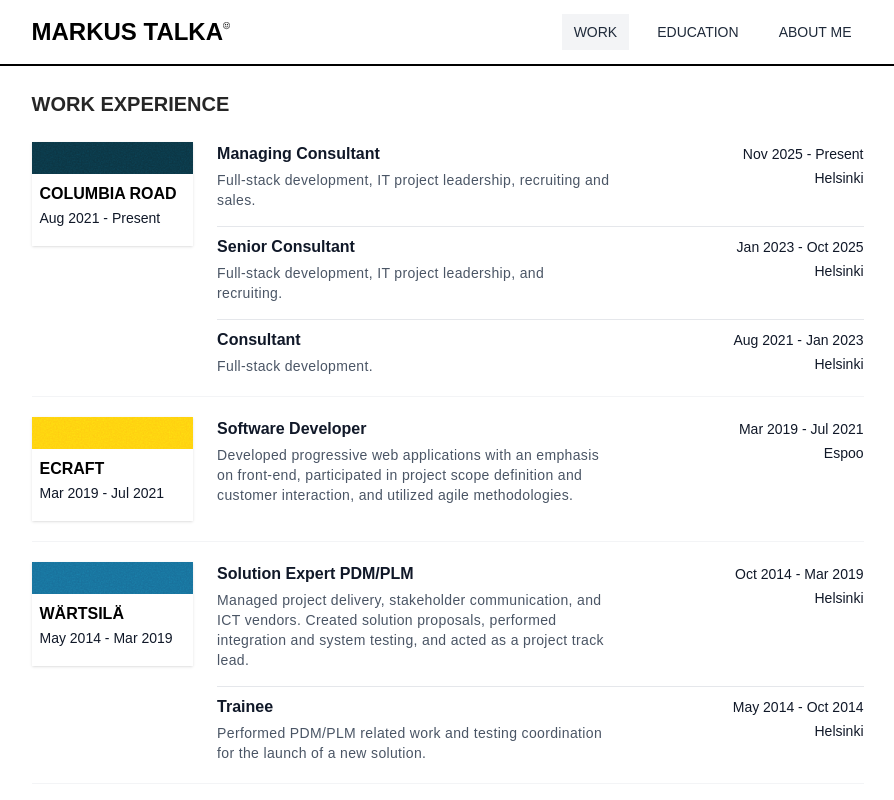
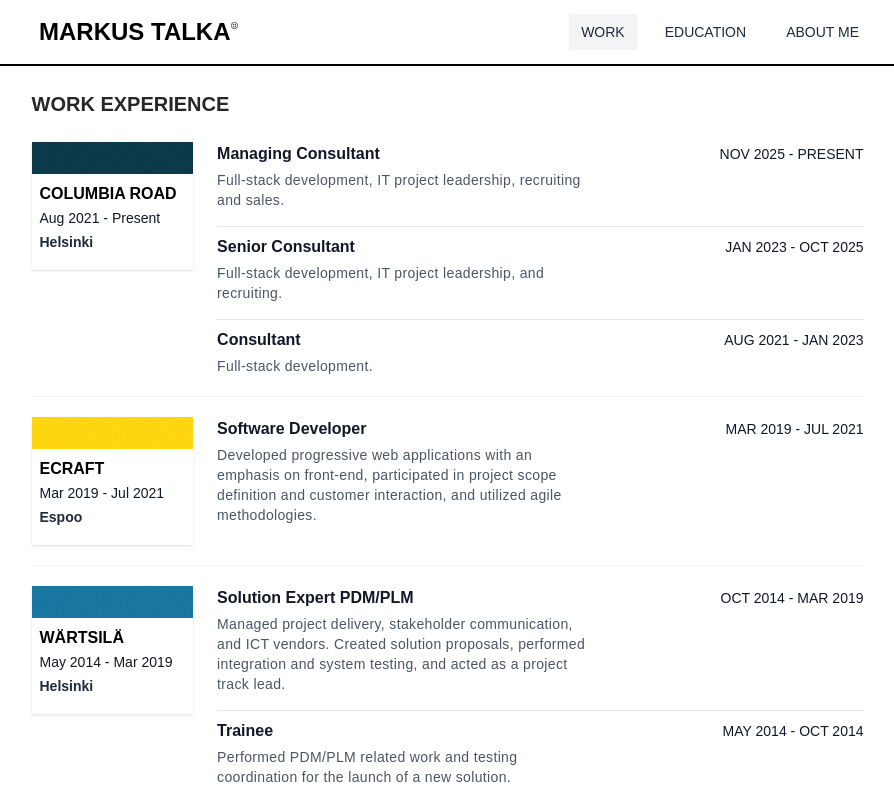
Before and after one commit to mtalka/2025-personal, a React (Vite) app: page / in a window 1280 px wide. Shown: the top 800 px of the page, without its empty margins (185-1079 px from the left). Built offline with nearby package versions, Linux system fonts and the light colour scheme; a web font is replaced by a local one.

Commit message:
Move location to the Pantone style card

```diff
--- a/src/components/EntityList.tsx
+++ b/src/components/EntityList.tsx
@@ -2,12 +2,12 @@
   entity: string;
   entityColor: string;
   grainOpacity: number;
+  location: string;
   entries: {
     title: string;
     description: string;
     durationStart: string;
     durationEnd: string;
-    location: string;
   }[];
 }
 
@@ -28,7 +28,10 @@
                 aria-label={`${item.entity} section`}
               >
                 <svg
-                  style={{ mixBlendMode: "overlay", opacity: item.grainOpacity }}
+                  style={{
+                    mixBlendMode: "overlay",
+                    opacity: item.grainOpacity,
+                  }}
                   xmlns="http://www.w3.org/2000/svg"
                   className="absolute w-full h-full pointer-events-none"
                   aria-hidden="true"
@@ -46,10 +49,15 @@
                 </svg>
               </div>
               <div className="pt-1 px-1 sm:p-2 sm:pb-4">
-                <h2 className="test-text font-semibold uppercase mt-2 sm:mt-0">{item.entity}</h2>
-                <p className="text-sm/6 font-medium text-gray-900 dark:text-stone-100">
+                <h2 className="test-text font-semibold uppercase mt-2 sm:mt-0">
+                  {item.entity}
+                </h2>
+                <p className="text-sm/6 text-gray-900 dark:text-stone-100">
                   {item.entries[item.entries.length - 1].durationStart} -{" "}
                   {item.entries[0].durationEnd}
+                </p>
+                <p className="text-sm/6 tracking-normal font-semibold text-gray-800 dark:text-stone-200">
+                  {item.location}
                 </p>
               </div>
             </div>
@@ -69,10 +77,9 @@
                     </div>
                   </div>
                   <div className="font-medium shrink-0 flex flex-col items-end">
-                    <p className="text-sm/6 text-gray-900 dark:text-stone-100">
+                    <p className="uppercase text-sm/6 text-gray-900 dark:text-stone-100">
                       {entry.durationStart} - {entry.durationEnd}
                     </p>
-                    <p className="text-sm/6 text-gray-900 dark:text-stone-100">{entry.location}</p>
                   </div>
                 </article>
               ))}
--- a/src/components/Nav.tsx
+++ b/src/components/Nav.tsx
@@ -21,7 +21,7 @@
     <Disclosure
       as="nav"
       id="navigation"
-      className="sticky top-0 z-10 border-b-2 bg-white dark:bg-[#161616]"
+      className="sticky top-0 z-10 w-screen border-b-2 bg-white dark:bg-[#161616]"
       aria-label="Main navigation"
     >
       <div className="mx-auto max-w-4xl px-4 sm:px-6 lg:px-8">
--- a/src/routes/education.tsx
+++ b/src/routes/education.tsx
@@ -11,6 +11,7 @@
     entity: "University of Turku",
     entityColor: "#004a43",
     grainOpacity: 0.6,
+    location: "Turku",
     entries: [
       {
         title: "Master of Science (M.Sc.)",
@@ -18,7 +19,6 @@
           "Focused on software design, advanced programming techniques, software quality management, software security, privacy, and lean platform business design.\n\nThesis:\nStudy of Universal Requirements for a Platformized Augmented Reality Solution for Maintenance Tasks in Heavy Industry",
         durationStart: "2018",
         durationEnd: "2021",
-        location: "Turku",
       },
     ],
   },
@@ -26,6 +26,7 @@
     entity: "Turku Uni. of Applied Sciences",
     entityColor: "#ffd200",
     grainOpacity: 0.7,
+    location: "Turku",
     entries: [
       {
         title: "Bachelor of Engineering (B.Eng.)",
@@ -33,7 +34,6 @@
           "Specialized in multimedia technology. Covered usability and UI design, product development, programming (Java, databases, algorithms), augmented reality applications, networking (Cisco CCNA 1 & 2), Linux servers, relational databases, open source software, and human-computer interaction.\n\nThesis:\nDevelopment of augmented reality visualisation solutions",
         durationStart: "2010",
         durationEnd: "2014",
-        location: "Turku",
       },
     ],
   },
@@ -41,6 +41,7 @@
     entity: "Rangsit University",
     entityColor: "#d58ad5",
     grainOpacity: 0.5,
+    location: "Bangkok, Thailand",
     entries: [
       {
         title: "Exchange Program",
@@ -48,7 +49,6 @@
           "Attended Rangsit International College (RIC) in Bangkok, Thailand as part of an exchange program, contributing to international studies and collaboration.",
         durationStart: "2012",
         durationEnd: "2012",
-        location: "Bangkok, Thailand",
       },
     ],
   },
@@ -56,13 +56,13 @@
     entity: "Liedon lukio",
     entityColor: "#dc0c15",
     grainOpacity: 0.8,
+    location: "Lieto",
     entries: [
       {
         title: "High School Diploma",
         description: "Completed general upper secondary education.",
         durationStart: "2005",
         durationEnd: "2008",
-        location: "Lieto",
       },
     ],
   },
--- a/src/routes/index.tsx
+++ b/src/routes/index.tsx
@@ -10,6 +10,7 @@
     entity: "Columbia Road",
     entityColor: "#002a39",
     grainOpacity: 0.6,
+    location: "Helsinki",
     entries: [
       {
         title: "Managing Consultant",
@@ -17,7 +18,6 @@
           "Full-stack development, IT project leadership, recruiting and sales.",
         durationStart: "Nov 2025",
         durationEnd: "Present",
-        location: "Helsinki",
       },
       {
         title: "Senior Consultant",
@@ -25,14 +25,12 @@
           "Full-stack development, IT project leadership, and recruiting.",
         durationStart: "Jan 2023",
         durationEnd: "Oct 2025",
-        location: "Helsinki",
       },
       {
         title: "Consultant",
         description: "Full-stack development.",
         durationStart: "Aug 2021",
         durationEnd: "Jan 2023",
-        location: "Helsinki",
       },
     ],
   },
@@ -40,6 +38,7 @@
     entity: "Ecraft",
     entityColor: "#ffcb03",
     grainOpacity: 0.7,
+    location: "Espoo",
     entries: [
       {
         title: "Software Developer",
@@ -47,7 +46,6 @@
           "Developed progressive web applications with an emphasis on front-end, participated in project scope definition and customer interaction, and utilized agile methodologies.",
         durationStart: "Mar 2019",
         durationEnd: "Jul 2021",
-        location: "Espoo",
       },
     ],
   },
@@ -55,6 +53,7 @@
     entity: "Wärtsilä",
     entityColor: "#0c6895",
     grainOpacity: 0.3,
+    location: "Helsinki",
     entries: [
       {
         title: "Solution Expert PDM/PLM",
@@ -62,7 +61,6 @@
           "Managed project delivery, stakeholder communication, and ICT vendors. Created solution proposals, performed integration and system testing, and acted as a project track lead.",
         durationStart: "Oct 2014",
         durationEnd: "Mar 2019",
-        location: "Helsinki",
       },
       {
         title: "Trainee",
@@ -70,7 +68,6 @@
           "Performed PDM/PLM related work and testing coordination for the launch of a new solution.",
         durationStart: "May 2014",
         durationEnd: "Oct 2014",
-        location: "Helsinki",
       },
     ],
   },
@@ -78,6 +75,7 @@
     entity: "ICT-Portti",
     entityColor: "#e94424",
     grainOpacity: 0.6,
+    location: "Turku",
     entries: [
       {
         title: "Project Worker, intern",
@@ -85,7 +83,6 @@
           "Web design (HTML5, jQuery) and graphic design. Also handled project management duties and solution testing.",
         durationStart: "Aug 2013",
         durationEnd: "Nov 2013",
-        location: "Turku",
       },
     ],
   },
@@ -93,6 +90,7 @@
     entity: "City of Lieto",
     entityColor: "#fff2c7",
     grainOpacity: 0.8,
+    location: "Lieto",
     entries: [
       {
         title: "Intern",
@@ -100,14 +98,11 @@
           "Provided IT end-user support, software and hardware installations, and server maintenance.",
         durationStart: "Mar 2012",
         durationEnd: "Jun 2012",
-        location: "Lieto",
       },
     ],
   },
 ];
 
 export default function ExperienceList() {
-  return (
-    <EntityList data={experience} />
-  );
+  return <EntityList data={experience} />;
 }
```
Also changed, not shown: src/main.tsx (+4 -4 lines).
